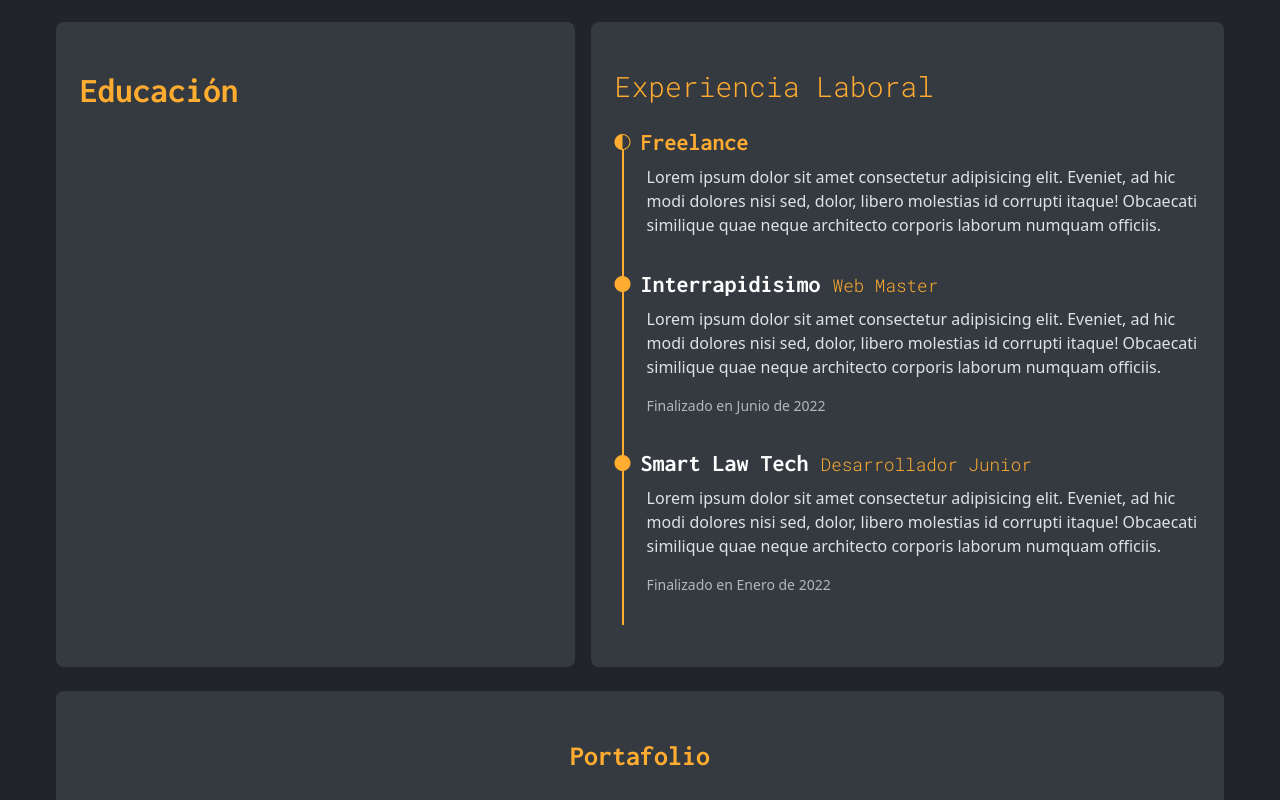
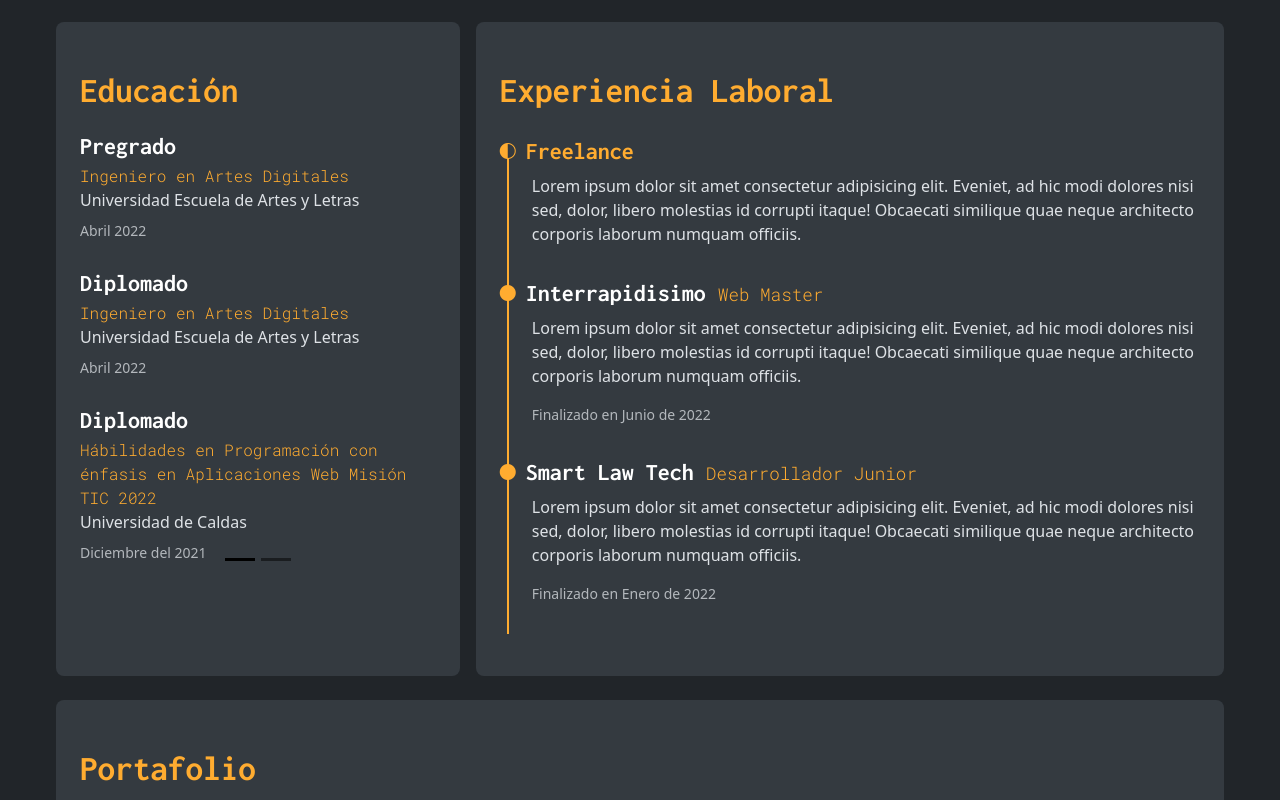
Before and after one commit to Nicolas-Gom3z/Portfolio, an Angular app: page /home in a window 1280 px wide. Shown: the part 1400-2200 px from the top of the page. Built offline with nearby package versions, Linux system fonts and the light colour scheme.

Commit message:
Implementacion de carrousel en la sección de educación

```diff
--- a/src/app/portafolio/pages/home/home.component.html
+++ b/src/app/portafolio/pages/home/home.component.html
@@ -107,11 +107,79 @@
 
 </section>
 
-<section class="experience-awards mt-4 mw-1200 mx-auto d-flex">
+<section class="experience-education mt-4 mw-1200 mx-auto d-flex">
 
-  <div class="rounded-3 awards">
+  <div class="rounded-3 education">
     <h3 class="mb-3 text-primary">Educación</h3>
 
+    <div id="carouselEducation" class="carousel slide pointer-event" data-bs-touch="true">
+      <div class="carousel-indicators">
+        <button type="button" data-bs-target="#carouselEducation" data-bs-slide-to="0" class="active" aria-current="true" aria-label="Slide 1"></button>
+        <button type="button" data-bs-target="#carouselEducation" data-bs-slide-to="1" aria-label="Slide 2"></button>
+
+      </div>
+      <div class="carousel-inner">
+
+        <div class="carousel-item active">
+
+          <div class="education-content">
+
+            <div class="row mb-4">
+              <span class="title">Pregrado</span>
+              <span class="subtitle">Ingeniero en Artes Digitales</span>
+              <span class="place">Universidad Escuela de Artes y Letras</span>
+              <small class="mt-2 date text-body-secondary">Abril 2022</small>
+            </div>
+
+
+            <div class="row mb-4">
+              <span class="title">Diplomado</span>
+              <span class="subtitle">Ingeniero en Artes Digitales</span>
+              <span class="place">Universidad Escuela de Artes y Letras</span>
+              <small class="mt-2 date text-body-secondary">Abril 2022</small>
+            </div>
+
+            <div class="row mb-4">
+              <span class="title">Diplomado</span>
+              <span class="subtitle">Hábilidades en Programación con énfasis en Aplicaciones Web Misión TIC 2022</span>
+              <span class="place">Universidad de Caldas</span>
+              <small class="mt-2 date text-body-secondary">Diciembre del 2021</small>
+            </div>
+
+          </div>
+
+        </div>
+        <div class="carousel-item">
+          <div class="education-content">
+
+            <div class="row mb-4">
+              <span class="title">Pregrado</span>
+              <span class="subtitle">Ingeniero en Artes Digitales</span>
+              <span class="place">Universidad Escuela de Artes y Letras</span>
+              <small class="mt-2 date text-body-secondary">Abril 2022</small>
+            </div>
+
+
+            <div class="row mb-4">
+              <span class="title">Diplomado</span>
+              <span class="subtitle">Ingeniero en Artes Digitales</span>
+              <span class="place">Universidad Escuela de Artes y Letras</span>
+              <small class="mt-2 date text-body-secondary">Abril 2022</small>
+            </div>
+
+            <div class="row mb-4">
+              <span class="title">Diplomado</span>
+              <span class="subtitle">Hábilidades en Programación con énfasis en Aplicaciones Web Misión TIC 2022</span>
+              <span class="place">Universidad de Caldas</span>
+              <small class="mt-2 date text-body-secondary">Diciembre del 2021</small>
+            </div>
+
+          </div>
+        </div>
+
+      </div>
+
+    </div>
 
   </div>
 
@@ -177,7 +245,7 @@
 
 <section class="portfolio mt-4 mw-1200 mx-auto">
   <div class="portfolio-content rounded-3">
-    <h3 class="text-primary text-center mb-4">Portafolio</h3>
+    <h3 class="text-primary  mb-4">Portafolio</h3>
 
     <div class="card-container">
       <app-dynamic-popup *ngFor="let card of cards" class="card-container"
@@ -222,3 +290,45 @@
 
 
 </section>
+
+
+
+
+
+
+<!-- <div class="education-content">
+
+  <div class="row mb-4">
+    <span class="title"><span class="cuadro"></span>Pregrado</span>
+    <span class="subtitle">Ingeniero en Artes Digitales</span>
+    <span class="place">Universidad Escuela de Artes y Letras</span>
+    <small class="mt-2 date text-body-secondary">Abril 2022</small>
+  </div>
+
+
+  <div class="row mb-4">
+    <span class="title"><span class="cuadro"></span>Diplomado</span>
+    <span class="subtitle">Ingeniero en Artes Digitales</span>
+    <span class="place">Universidad Escuela de Artes y Letras</span>
+    <small class="mt-2 date text-body-secondary">Abril 2022</small>
+  </div>
+
+  <div class="row mb-4">
+    <span class="title"><span class="cuadro"></span>Diplomado</span>
+    <span class="subtitle">Hábilidades en Programación con énfasis en Aplicaciones Web Misión TIC 2022</span>
+    <span class="place">Universidad de Caldas</span>
+    <small class="mt-2 date text-body-secondary">Diciembre del 2021</small>
+  </div>
+
+  <div class="row ">
+    <span class="title"><span class="cuadro"></span>Curso</span>
+    <span class="subtitle">DISEÑO Y DESARROLLO DE
+      SITIOS WEB ACCESIBLES</span>
+    <span class="place">Sena</span>
+    <small class="mt-2 date text-body-secondary">Julio 2019</small>
+  </div>
+
+
+
+
+</div> -->
--- a/src/scss/pages/_home.scss
+++ b/src/scss/pages/_home.scss
@@ -94,7 +94,7 @@
     }
 
     @include min-w(768){
-      font-size: 1.6rem;
+      // font-size: 1.6rem;
     }
 
   }
@@ -200,6 +200,7 @@
 
     h3{
       @include title;
+      font-size: 2.2rem;
     }
 
     .card-container{
@@ -222,23 +223,28 @@
   }
 }
 
-.experience-awards{
+.experience-education{
 
   display: flex;
   flex-direction: column;
-  @include min-w(992){
+  @include min-w(900){
     flex-direction: row;
     column-gap: 1rem;
   }
 
-  .awards{
+  .education{
+
+    &.test{
+
+
+    }
 
     margin: 0 1.5rem 1.5rem 1.5rem;
     padding: 3rem 1.5rem;
     background-color: #343a40;
 
-    @include min-w(992){
-      width: 45%;
+    @include min-w(900){
+      width: 35%;
       margin: 0 0 0 1rem;
     }
 
@@ -247,6 +253,36 @@
       font-size: 2.2rem;
     }
 
+    .education-content{
+      display: flex;
+      flex-direction: column;
+
+      .title{
+        position: relative;
+        @include title();
+        color: white;
+        font-size: 1.5rem;
+
+        .cuadro{
+          position: absolute;
+          display: inline-block;
+          width: 20px;
+          height: 20px;
+          background-color: $primary;
+          top: 0.4rem;
+          left: -1.3rem;
+          border-radius: 6px 0 0 6px;
+          box-shadow: 0 0 3px 0 $primary;
+        }
+
+      }
+      .subtitle{
+        @include subTitle();
+        color:$primary;
+        font-size: 1rem;
+
+      }
+    }
 
   }
 
@@ -320,9 +356,13 @@
     margin: 0 1.5rem 1.5rem 1.5rem;
     padding: 3rem 1.5rem;
 
-    @include min-w(992){
-      width: 55%;
+    @include min-w(900){
+      width: 65%;
       margin: 0 1rem 0 0;
+    }
+    h3{
+      @include title();
+      font-size: 2.2rem
     }
 
   }
```
